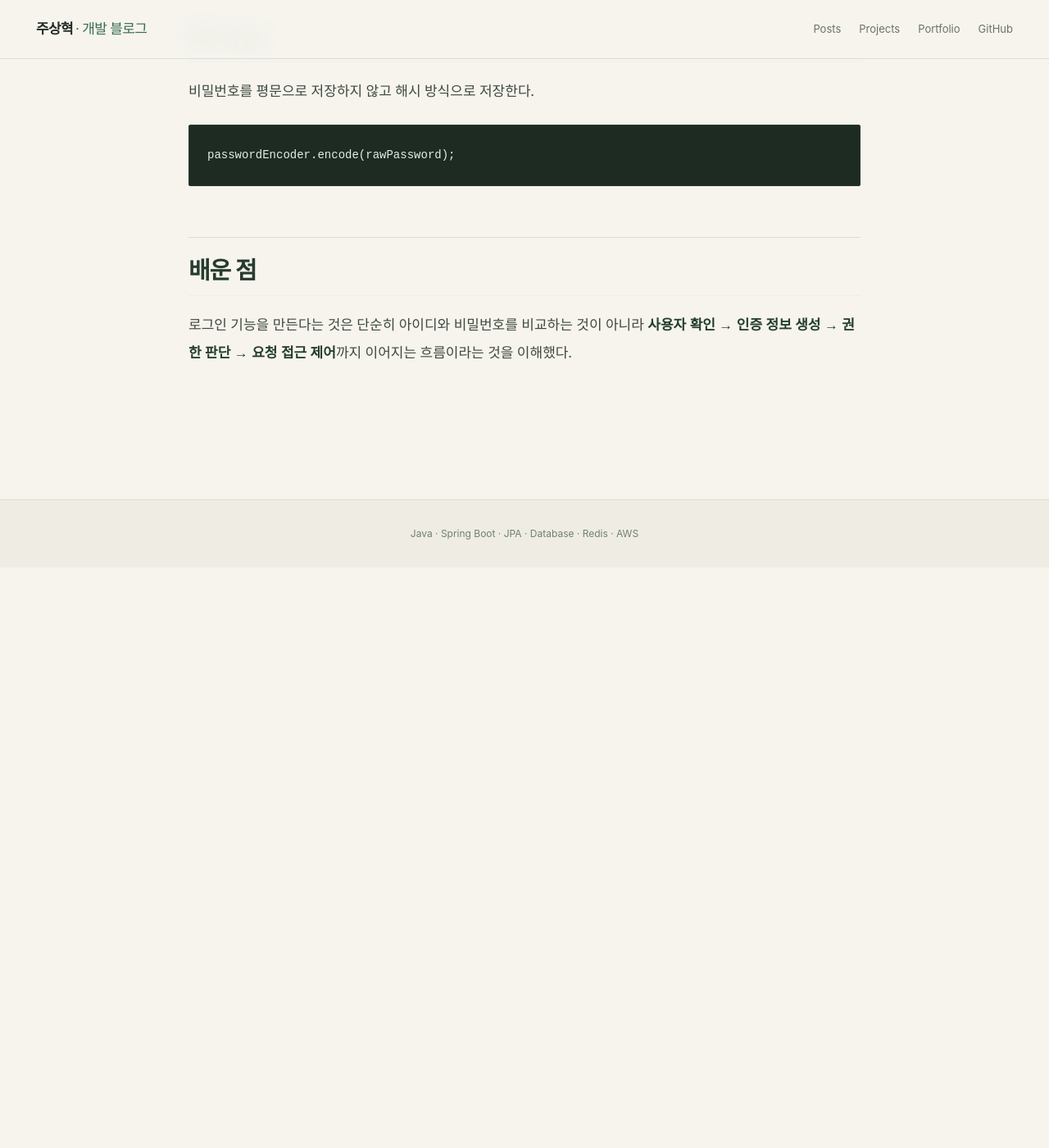
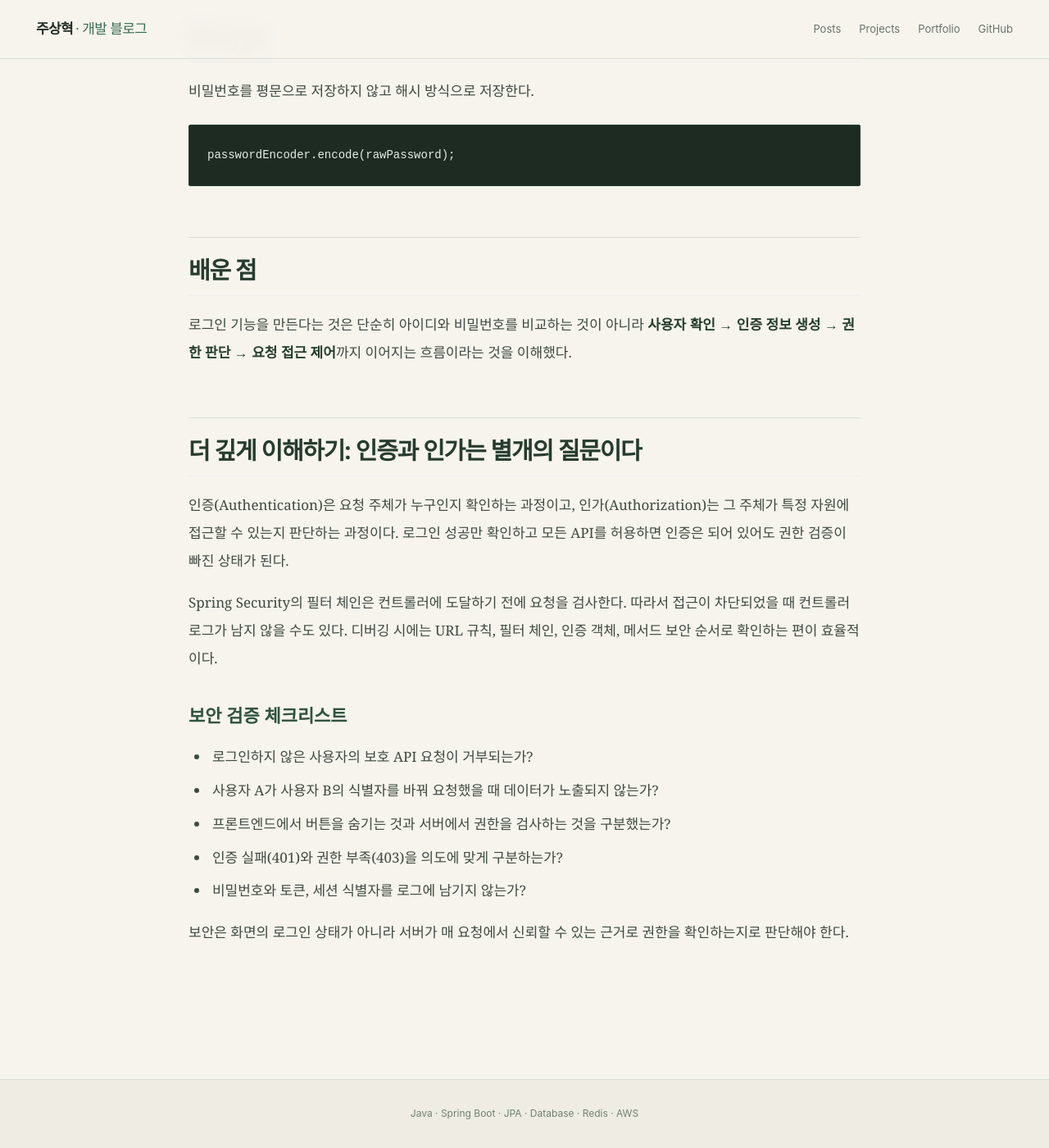
Before and after one commit to zuzusnasna/zuzusnasna.github.io, a Jekyll site: the page built from _posts/2026-09-09-spring-security.md, in a window 1280 px wide and 1400 px high, scrolled down 972 px. Shown: the whole window at 82% size. Built offline with Jekyll 4.4.1, drawn with Linux system fonts in a browser that asks for light colours; before the commit the page ends 1664 px from its top, so only the background shows below that.

Commit message:
docs: expand learning notes with implementation rationale

```diff
--- a/_posts/2026-09-09-spring-security.md
+++ b/_posts/2026-09-09-spring-security.md
@@ -28,3 +28,18 @@ passwordEncoder.encode(rawPassword);
 ## 배운 점
 
 로그인 기능을 만든다는 것은 단순히 아이디와 비밀번호를 비교하는 것이 아니라 **사용자 확인 → 인증 정보 생성 → 권한 판단 → 요청 접근 제어**까지 이어지는 흐름이라는 것을 이해했다.
+
+## 더 깊게 이해하기: 인증과 인가는 별개의 질문이다
+
+인증(Authentication)은 요청 주체가 누구인지 확인하는 과정이고, 인가(Authorization)는 그 주체가 특정 자원에 접근할 수 있는지 판단하는 과정이다. 로그인 성공만 확인하고 모든 API를 허용하면 인증은 되어 있어도 권한 검증이 빠진 상태가 된다.
+
+Spring Security의 필터 체인은 컨트롤러에 도달하기 전에 요청을 검사한다. 따라서 접근이 차단되었을 때 컨트롤러 로그가 남지 않을 수도 있다. 디버깅 시에는 URL 규칙, 필터 체인, 인증 객체, 메서드 보안 순서로 확인하는 편이 효율적이다.
+
+### 보안 검증 체크리스트
+- 로그인하지 않은 사용자의 보호 API 요청이 거부되는가?
+- 사용자 A가 사용자 B의 식별자를 바꿔 요청했을 때 데이터가 노출되지 않는가?
+- 프론트엔드에서 버튼을 숨기는 것과 서버에서 권한을 검사하는 것을 구분했는가?
+- 인증 실패(401)와 권한 부족(403)을 의도에 맞게 구분하는가?
+- 비밀번호와 토큰, 세션 식별자를 로그에 남기지 않는가?
+
+보안은 화면의 로그인 상태가 아니라 서버가 매 요청에서 신뢰할 수 있는 근거로 권한을 확인하는지로 판단해야 한다.
```
